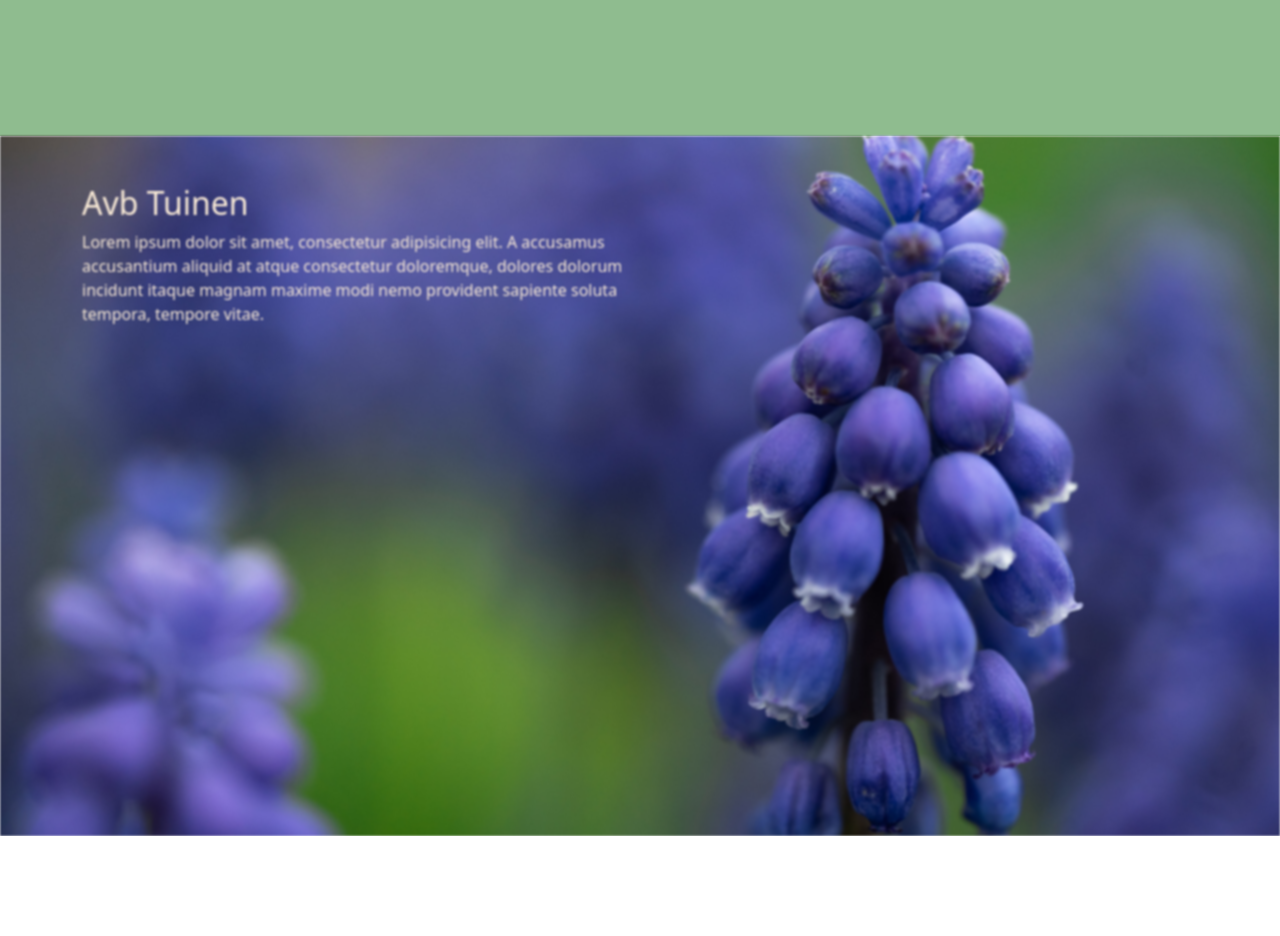
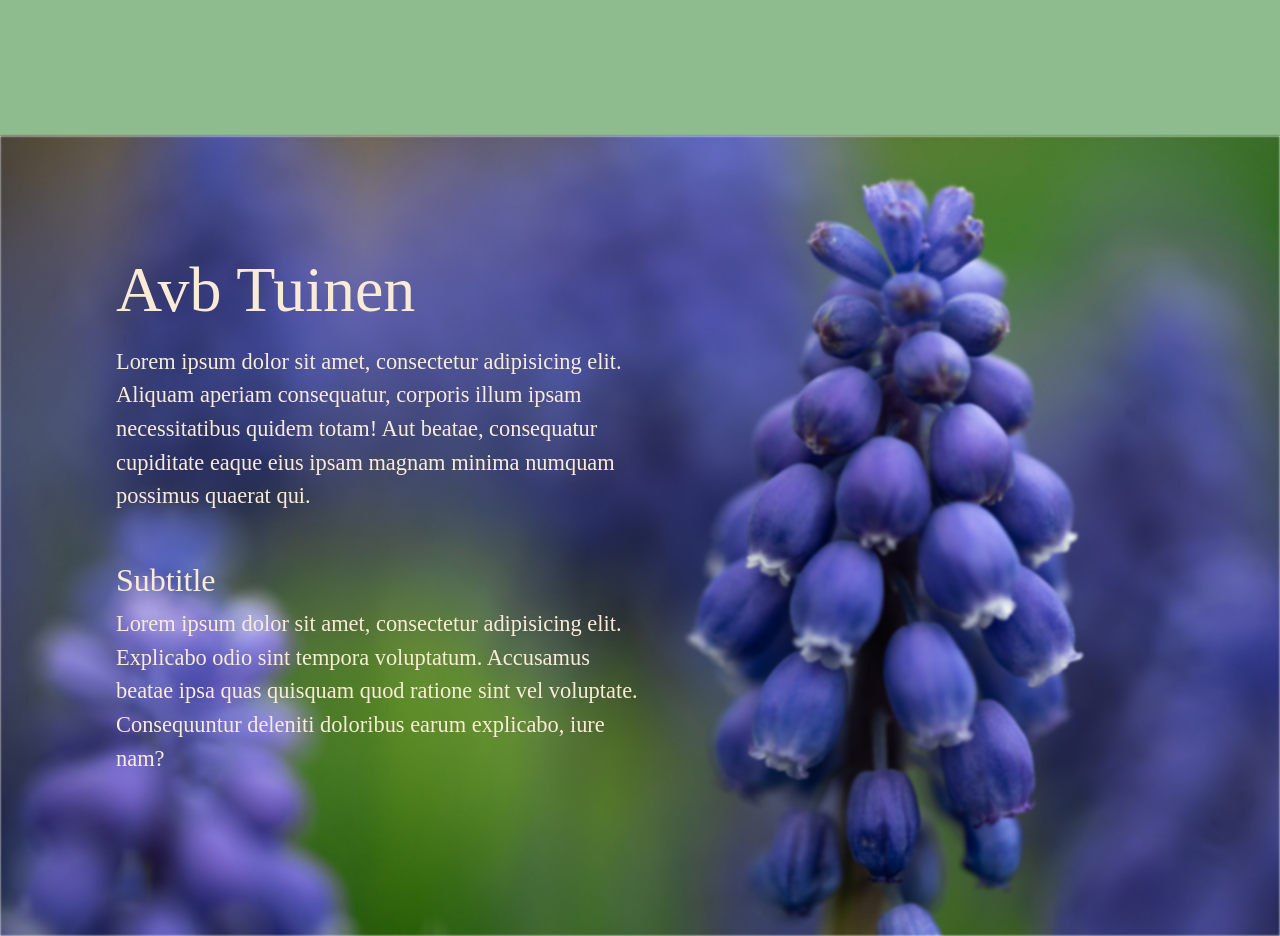
Before and after one commit to ToonSpanenburg/AvbTuinen, a Vue app: page / in a window 1280 px wide. Shown: the part 760-1696 px from the top of the page. Before the commit the page ends 1596 px from the top, so only its background shows below. Built offline with nearby package versions, Linux system fonts and the light colour scheme.

Commit message:
added introduction page

```diff
--- a/src/components/IntroductionComponent.vue
+++ b/src/components/IntroductionComponent.vue
@@ -3,33 +3,66 @@
 </script>
 
 <template>
-<div>
-  <div class="BgImage">
-    <div class="container pt-5 myIntroText">
-      <h2>
-        Avb Tuinen
-      </h2>
-      <div class="mt-2 w-50">
-        Lorem ipsum dolor sit amet, consectetur adipisicing elit. A accusamus accusantium aliquid at atque consectetur doloremque, dolores dolorum incidunt itaque magnam maxime modi nemo provident sapiente soluta tempora, tempore vitae.
+  <div>
+    <div class="BgImage"></div>
+    <div class="content">
+      <div class="container m-5 p-5">
+        <h2 class="myText">
+          Avb Tuinen
+        </h2>
+        <div class="mt-3 w-50">
+          <p class="myText">
+            Lorem ipsum dolor sit amet, consectetur adipisicing elit. Aliquam aperiam consequatur, corporis illum ipsam necessitatibus quidem totam! Aut beatae, consequatur cupiditate eaque eius ipsam magnam minima numquam possimus quaerat qui.
+          </p>
+          <div class="mt-5">
+            <h3 class="myText">
+              Subtitle
+            </h3>
+            <p class="myText">
+              Lorem ipsum dolor sit amet, consectetur adipisicing elit. Explicabo odio sint tempora voluptatum. Accusamus beatae ipsa quas quisquam quod ratione sint vel voluptate. Consequuntur deleniti doloribus earum explicabo, iure nam?
+            </p>
+          </div>
+        </div>
       </div>
     </div>
   </div>
-</div>
 </template>
 
 <style scoped>
-.BgImage
-{
-  height: 700px;
+
+.BgImage {
   background-image: url('/flower.jpg');
+  background-size: cover;
   background-position: center;
-  background-size: cover;
-
+  width: 100%;
+  height: 100%;
+  position: absolute;
   filter: blur(1px);
 }
-.myIntroText
+
+.content {
+  position: relative;
+  z-index: 1;
+  color: antiquewhite;
+  padding: 20px;
+}
+.myText
 {
+  font-family: Baskerville Serif;
+  font-weight: lighter;
   color: antiquewhite;
+}
+h2
+{
+  font-size: 4em;
+}
+h3
+{
+  font-size: 2em;
+}
+p
+{
+  font-size: 1.4em;
+}
 
-}
 </style>
--- a/src/components/shared/Header.vue
+++ b/src/components/shared/Header.vue
@@ -3,8 +3,8 @@
 </script>
 
 <template>
-<div class="row p-4 align-items-center">
-  <div class="col-6 ps-3">
+<div class="row m-4 align-items-center">
+  <div class="col-6 ms-3">
     <img src="/logo.jpg" alt="">
   </div>
   <div class="col text-center">
```
